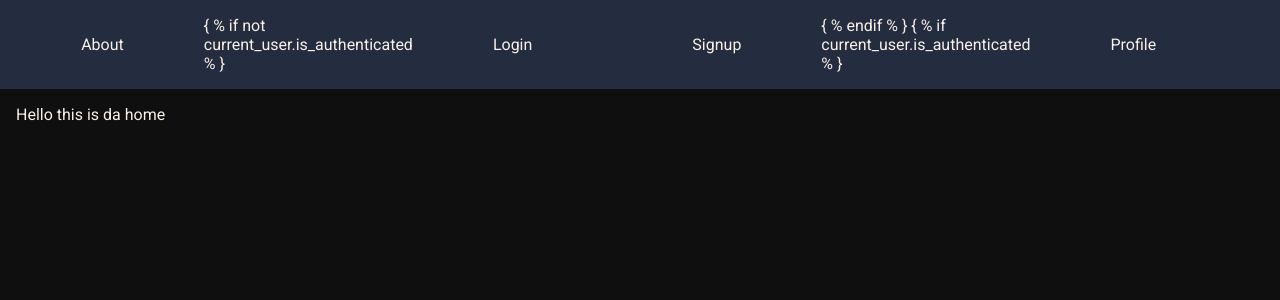
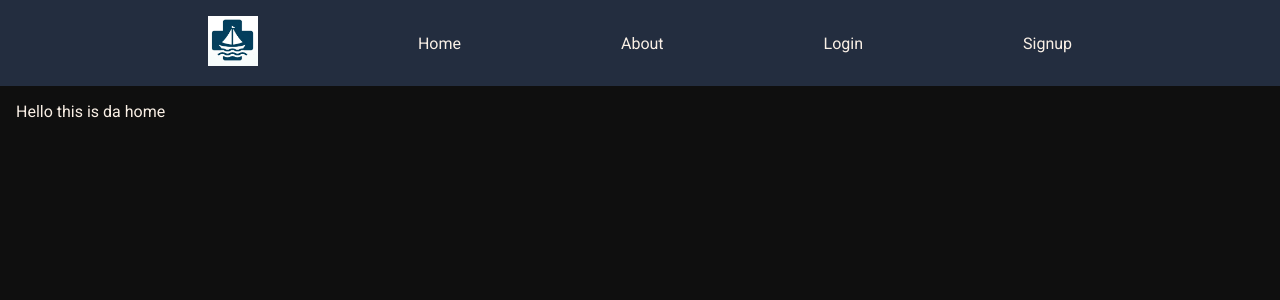
Before and after one commit to AshishNarne/HealthHarbor, a Flask app: page / in a window 1280 px wide; the page is wider, and only the part inside the window is pictured. Shown: the top 300 px of that part. Run offline with Flask 3, Linux system fonts and the light colour scheme.

Commit message:
Logo added to page, minor aesthetic changes.

```diff
--- a/src/templates/_navigation.html
+++ b/src/templates/_navigation.html
@@ -1,16 +1,18 @@
 <nav>
-    <ul>
+    <ul class="navigation-list">
+        <li><a href="{{ url_for('pages.home') }}"><img src="{{ url_for('static', filename='resources/HealthHarborIcon.png') }}" alt="HealthHarbor Logo" style="width: 50px; height: 50px;"></a></li>
+
         <li><a href="{{ url_for('pages.home') }}">Home</a></li>
         <li><a href="{{ url_for('pages.about') }}">About</a></li>
 
-        { % if not current_user.is_authenticated % }
+        {% if not current_user.is_authenticated %}
             <li><a href="{{ url_for('pages.login') }}">Login</a></li>
             <li><a href="{{ url_for('pages.signup') }}">Signup</a></li>
-        { % endif % }
+        {% endif %}
 
-        { % if current_user.is_authenticated % }
+        {% if current_user.is_authenticated %}
             <li><a href="{{ url_for('pages.profile') }}">Profile</a></li>
             <li><a href="{{ url_for('pages.logout') }}">Logout</a></li>
-        { % endif % }
-    </ul>
-</nav>
+        {% endif %}
+        </ul>
+        </nav>
```
Also changed, not shown: src/static/resources/HealthHarborIcon.png (added).
